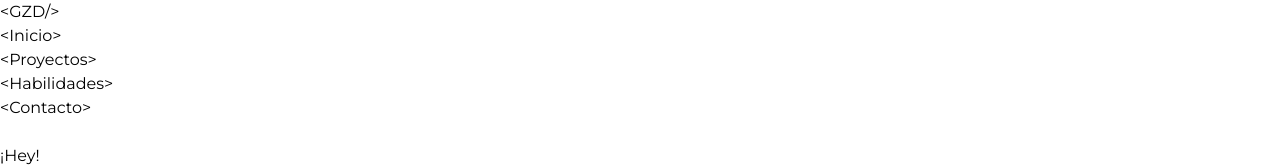
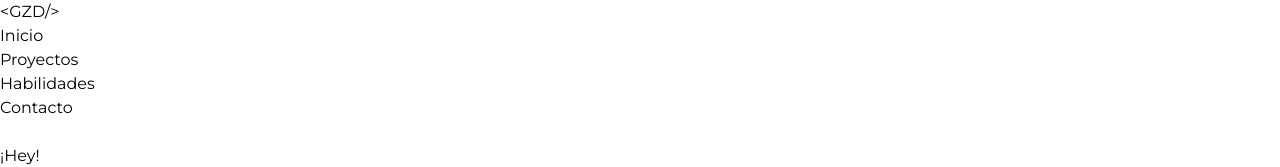
Before and after one commit to guillezdev/Mi-Web, a React (Vite) app: page / in a window 1280 px wide. Shown: the top 167 px of the page. Built offline with nearby package versions, Linux system fonts and the light colour scheme.

Commit message:
Add colors

```diff
--- a/src/components/Navbar.jsx
+++ b/src/components/Navbar.jsx
@@ -61,7 +61,7 @@ const Navbar = () => {
                   duration={500}
                   className='text-gray-800 hover:text-gray-600 cursor-pointer select-none'
                 >
-                  {"<Inicio>"}
+                  Inicio
                 </Link>
               </li>
               <li>
@@ -74,7 +74,7 @@ const Navbar = () => {
                   cursor='pointer'
                   className='text-gray-800 hover:text-gray-600 cursor-pointer select-none'
                 >
-                 {"<Proyectos>"}
+                 Proyectos
                 </Link>
               </li>
               <li>
@@ -87,7 +87,7 @@ const Navbar = () => {
                   cursor='pointer'
                   className='text-gray-800 hover:text-gray-600 cursor-pointer select-none'
                 >
-                  {"<Habilidades>"}
+                 Habilidades
                 </Link>
               </li>
               <li>
@@ -100,7 +100,7 @@ const Navbar = () => {
                   cursor='pointer'
                   className='text-gray-800 hover:text-gray-600 cursor-pointer select-none'
                 >
-                 {"<Contacto>"}
+                Contacto
                 </Link>
               </li>
             </ul>
@@ -169,7 +169,7 @@ const Navbar = () => {
                   duration={500}
                   className='text-gray-800 hover:text-gray-600 cursor-pointer select-none'
                 >
-                  {"<Inicio>"}
+                  Inicio
                 </Link>
               </li>
               <li>
@@ -182,7 +182,7 @@ const Navbar = () => {
                   cursor='pointer'
                   className='text-gray-800 hover:text-gray-600 cursor-pointer select-none'
                 >
-                 {"<Proyectos>"}
+                 Proyectos
                 </Link>
               </li>
               <li>
@@ -195,7 +195,7 @@ const Navbar = () => {
                   cursor='pointer'
                   className='text-gray-800 hover:text-gray-600 cursor-pointer select-none'
                 >
-                  {"<Habilidades>"}
+                 Habilidades
                 </Link>
               </li>
               <li>
@@ -208,7 +208,7 @@ const Navbar = () => {
                   cursor='pointer'
                   className='text-gray-800 hover:text-gray-600 cursor-pointer select-none'
                 >
-                 {"<Contacto>"}
+                 Contacto
                 </Link>
                 </li>
               </ul>
```
